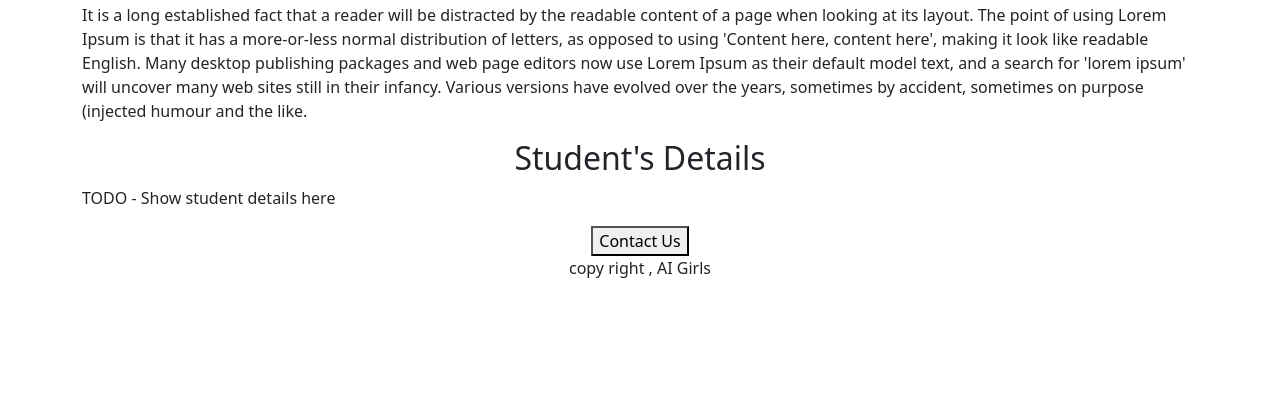
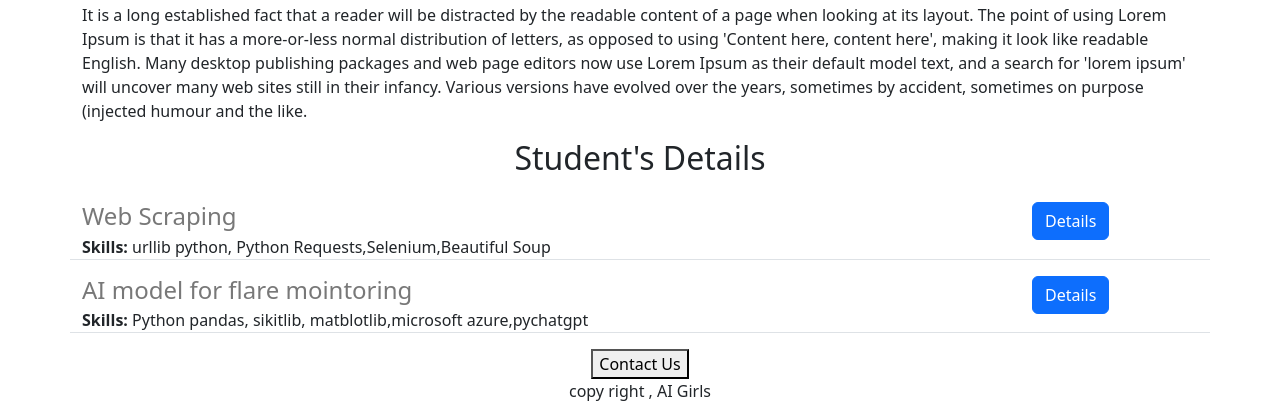
Before and after one commit to NITAAIPractitioners/AI-practitioners-protfolio, a Flask app: page / in a window 1280 px wide. Shown: the part 459-878 px from the top of the page. Before the commit the page ends 737 px from the top, so only its background shows below. Run offline with Flask 3, Linux system fonts and the light colour scheme.

Commit message:
use dictionary to add data in website

```diff
--- a/app.py
+++ b/app.py
@@ -1,11 +1,20 @@
 from flask import Flask, render_template
 
 app = Flask(__name__)
-
+students = [
+{'id':1,
+'project' : 'Web Scraping',
+'skills' : 'urllib python, Python Requests,Selenium,Beautiful Soup'
+},
+{'id':2,
+'project' : 'AI model for flare mointoring',
+'skills' : 'Python pandas, sikitlib, matblotlib,microsoft azure,pychatgpt'}
+]
 
 @app.route("/")
 def hello_world():
-  return render_template('home.html')
+  return render_template('home.html',myskills=students,
+                        myname='Girls')
 
 
 if __name__ == "__main__":
--- a/templates/home.html
+++ b/templates/home.html
@@ -3,7 +3,7 @@
   <head>
     <meta charset="utf-8">
     <meta name="viewport" content="width=device-width, initial-scale=1">
-    <title>Girls AI pactitioners</title>
+    <title>{{myname}} AI pactitioners</title>
     <link href="https://cdn.jsdelivr.net/npm/bootstrap@5.3.3/dist/css/bootstrap.min.css" rel="stylesheet" integrity="sha384-QWTKZyjpPEjISv5WaRU9OFeRpok6YctnYmDr5pNlyT2bRjXh0JMhjY6hW+ALEwIH" crossorigin="anonymous">
 
     <style>
@@ -23,11 +23,15 @@
   <p>It is a long established fact that a reader will be distracted by the readable content of a page when looking at its layout. The point of using Lorem Ipsum is that it has a more-or-less normal distribution of letters, as opposed to using 'Content here, content here', making it look like readable English. Many desktop publishing packages and web page editors now use Lorem Ipsum as their default model text, and a search for 'lorem ipsum' will uncover many web sites still in their infancy. Various versions have evolved over the years, sometimes by accident, sometimes on purpose (injected humour and the like.
 </p>
 
-<h2 class="text-center">Student's Details</h2>
-<p>TODO - Show student details here</p>
+<h2 class="text-center mt-2 mb-4">Student's Details</h2>
+<div>
+ {% for item in myskills %}
+  {% include 'studentlist.html' %}
+  {% endfor %}
+</div>
 <div class="text-center">
 <button>Contact Us </button>
-<p>copy right , AI Girls</p>
+<p>copy right , AI {{myname}} </p>
 </div>
 </div>
 </body>
--- /dev/null
+++ b/templates/studentlist.html
@@ -0,0 +1,11 @@
+<div class="border-bottom row " style="margin-bottom:16px;padding_bottom:8px;">
+  <div class="col-10">
+  <h4 style="color: rgb(120, 120, 120);margin-bottom:4px;">
+    {{item['project']}}
+  </h4>
+  <div><b>Skills: </b>{{item['skills']}}</div>
+    </div>
+  <div class="col-2">
+  <button type="button" class="btn btn-primary">Details</button></div>
+
+  </div>
```
